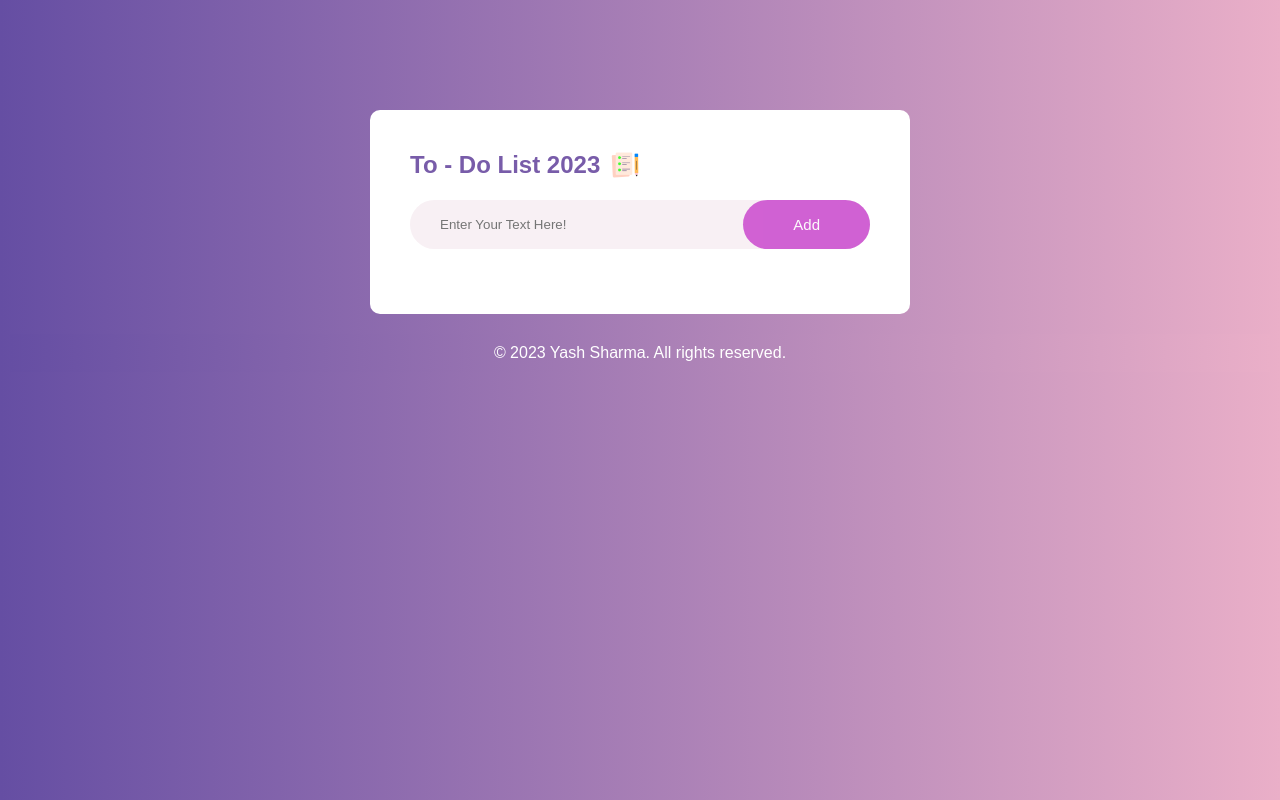
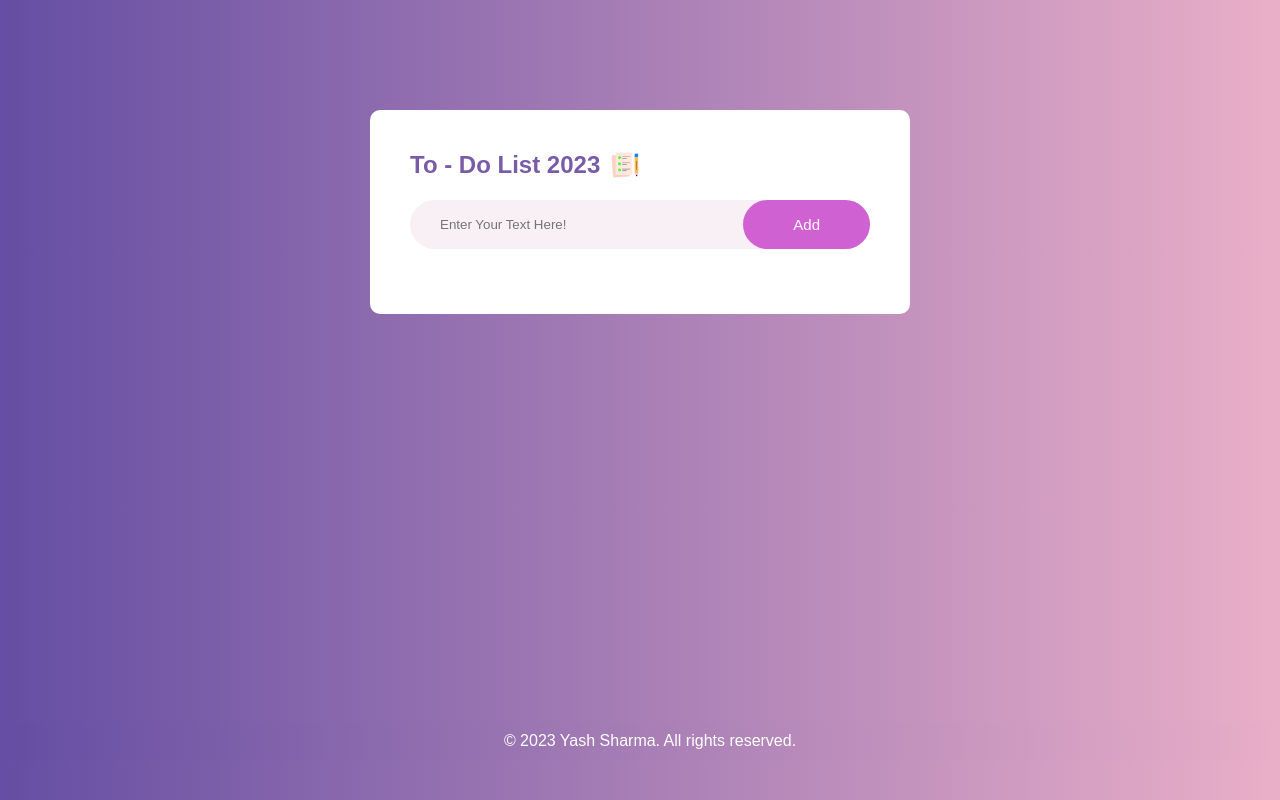
Before and after one commit to CodeWithYashp/Todo-List, a website: page index.html in a window 1280 px wide. Drawn offline with Linux system fonts and the light colour scheme.

Commit message:
display-fix

```diff
--- a/style.css
+++ b/style.css
@@ -19,6 +19,8 @@ body {
     background: linear-gradient(to right, #654ea3, #eaafc8);
     padding: 10px;
     flex: 1;
+    overflow: hidden;
+    position: relative;
 }
 
 .todoApp {
@@ -29,6 +31,7 @@ body {
     margin: 100px auto 20px;
     padding: 40px;
     border-radius: 10px;
+
 }
 
 .todoApp h2 {
@@ -163,4 +166,17 @@ footer {
     padding: 10px;
     background: linear-gradient(to right, #654ea3, #eaafc8);
     color: #fff;
+    position: absolute;
+    bottom: 5%;
+    margin: auto;
+    display: block;
+    width: 100%;
 }
+
+#task-container {
+    overflow-y: auto;
+    max-height: 250px;
+}
+
+
+/* yha chhoda tha */
```
Also changed, not shown: package.json (added, +11 -0 lines), 1 other file.
